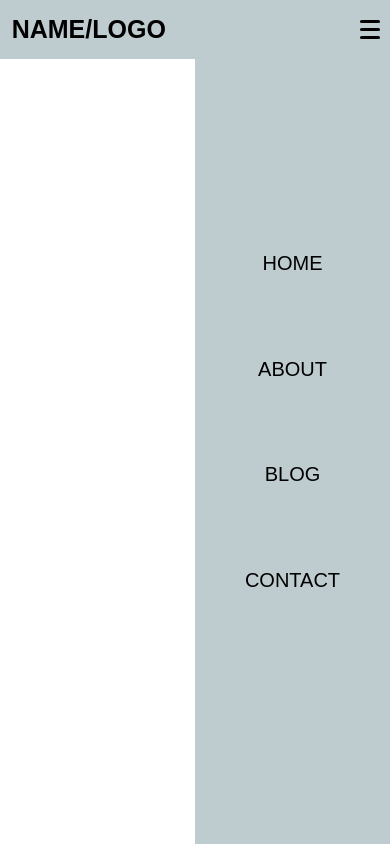
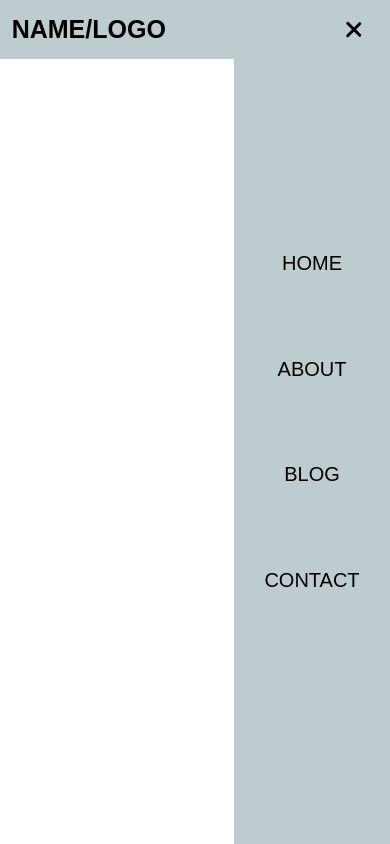
Before and after one commit to arushi1811/responsive-navbar, a plain HTML site: page index.html in a window 390 px wide. Both pictures are taken after a click on the element 370 px from the left and 29 px from the top of the page. Drawn offline with Linux system fonts and the light colour scheme; a web font is replaced by a local one.

Commit message:
turn the hamburger into cross on click

```diff
--- a/app.js
+++ b/app.js
@@ -11,9 +11,14 @@ function setWithLi() {
 
 function burger() {
     const navlinks = document.querySelector('#navlinks');
+    const line1 = document.querySelector('#line1')
+    const line2 = document.querySelector('#line2')
+    const line3 = document.querySelector('#line3')
     const burger =document.querySelector('.burger').addEventListener('click',() => {
-        console.log("hi");
         navlinks.classList.toggle("links-active");
+        line1.classList.toggle("line1-active");
+        line2.classList.toggle("line2-active");
+        line3.classList.toggle("line3-active");
     });
 
 }
--- a/index.html
+++ b/index.html
@@ -20,13 +20,13 @@
           </ul>
         </div>
         <div class="burger">
-            <div class="line1">
+            <div class="line1" id="line1">
 
             </div>
-            <div class="line2">
+            <div class="line2" id="line2">
 
             </div>
-            <div class="line3">
+            <div class="line3" id="line3">
 
             </div>
         </div>
--- a/styles.css
+++ b/styles.css
@@ -75,8 +75,20 @@ body {
         border-radius: 30px;
     }
 
+    .line1-active {
+        transform: rotate(45deg) translate(-6px, 17px);
+    }
+
+    .line2-active {
+        display: none;
+    }
+
+    .line3-active {
+        transform: rotate(-45deg) translate(-6px,-17px);
+    }
+
     .navlinks {
-        width: 50vw;
+        width: 40vw;
         height: 100vh;
         display: none;
     }
@@ -86,7 +98,7 @@ body {
         position: absolute;
         top:0;
         right:0;
-        width: 50vw;
+        width: 40vw;
         height: 100vh;
         display: flex;
         flex-direction: column;
@@ -95,7 +107,7 @@ body {
     }
 
     #navlinks ul {
-        width: 50vw;
+        width: 40vw;
         height: 50vh;
         display: flex;
         flex-direction: column;
```
